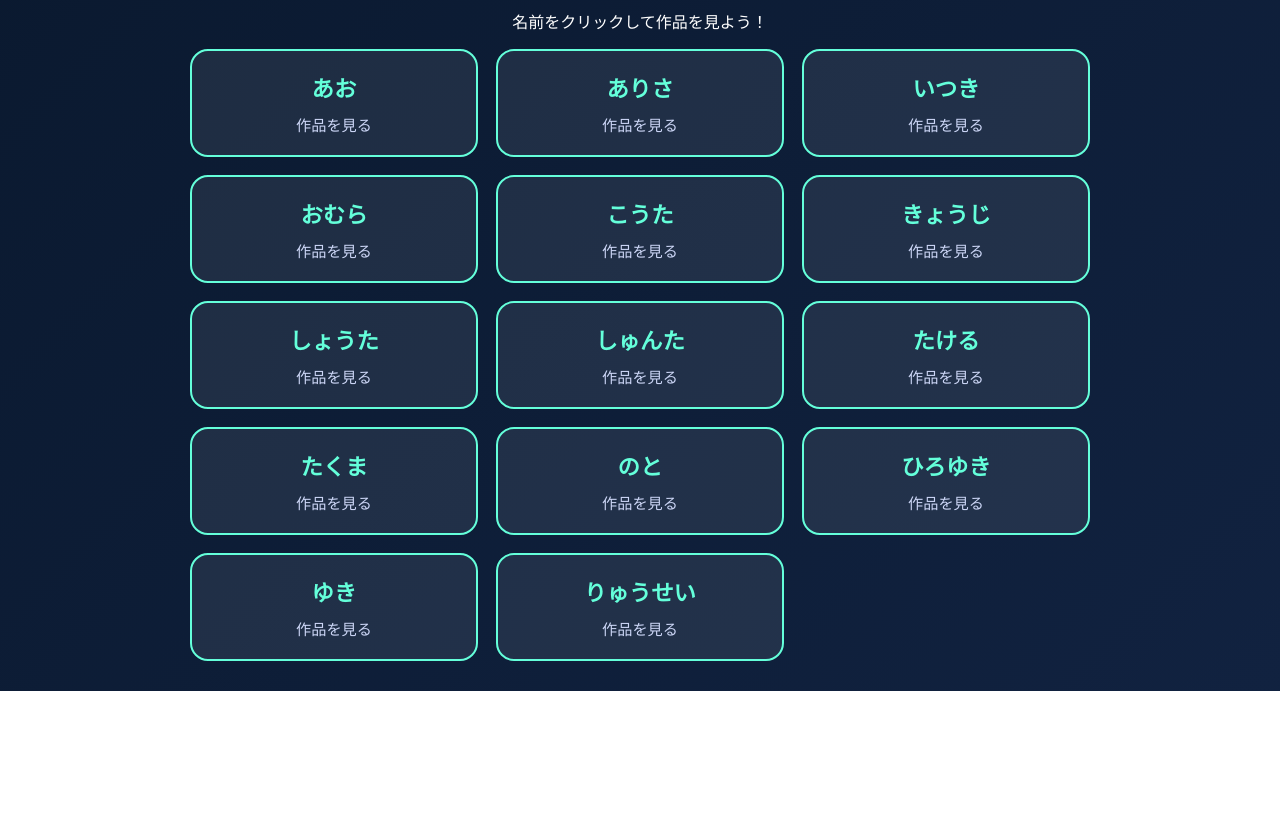
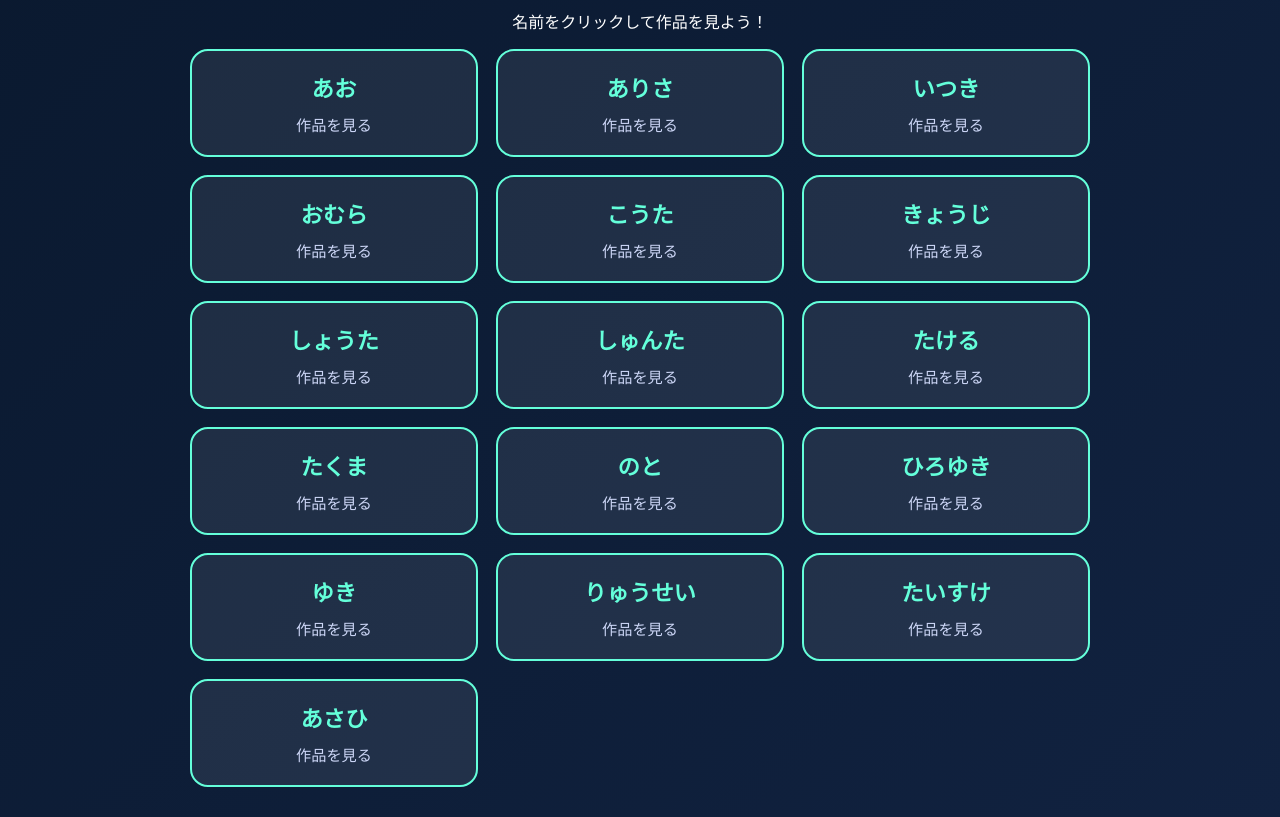
Before and after one commit to steamkanazawa/2026-May, a plain HTML site: page sakuhin-matome/index.html in a window 1280 px wide. Shown: the part 133-950 px from the top of the page. Before the commit the page ends 824 px from the top, so only its background shows below. Drawn offline with Linux system fonts and the light colour scheme; no server answers.

Commit message:
Add new entries for 'たいすけ' and 'あさひ' in index.html

```diff
--- a/sakuhin-matome/index.html
+++ b/sakuhin-matome/index.html
@@ -81,7 +81,9 @@ const works = [
 ["のと","https://steamkanazawa.github.io/2026-May/notoai/"],
 ["ひろゆき","https://steamkanazawa.github.io/2026-May/teramoto0531/"],
 ["ゆき","https://steamkanazawa.github.io/2026-May/shimada-game/"],
-["りゅうせい","https://steamkanazawa.github.io/2026-May/rsyougi/"]
+["りゅうせい","https://steamkanazawa.github.io/2026-May/rsyougi/"],
+    ["たいすけ","https://steamkanazawa.github.io/2026-May/taisue0531/"],
+["あさひ","https://steamkanazawa.github.io/2026-May/asahi0531/"],
 ];
 
 const container = document.getElementById("container");
```
